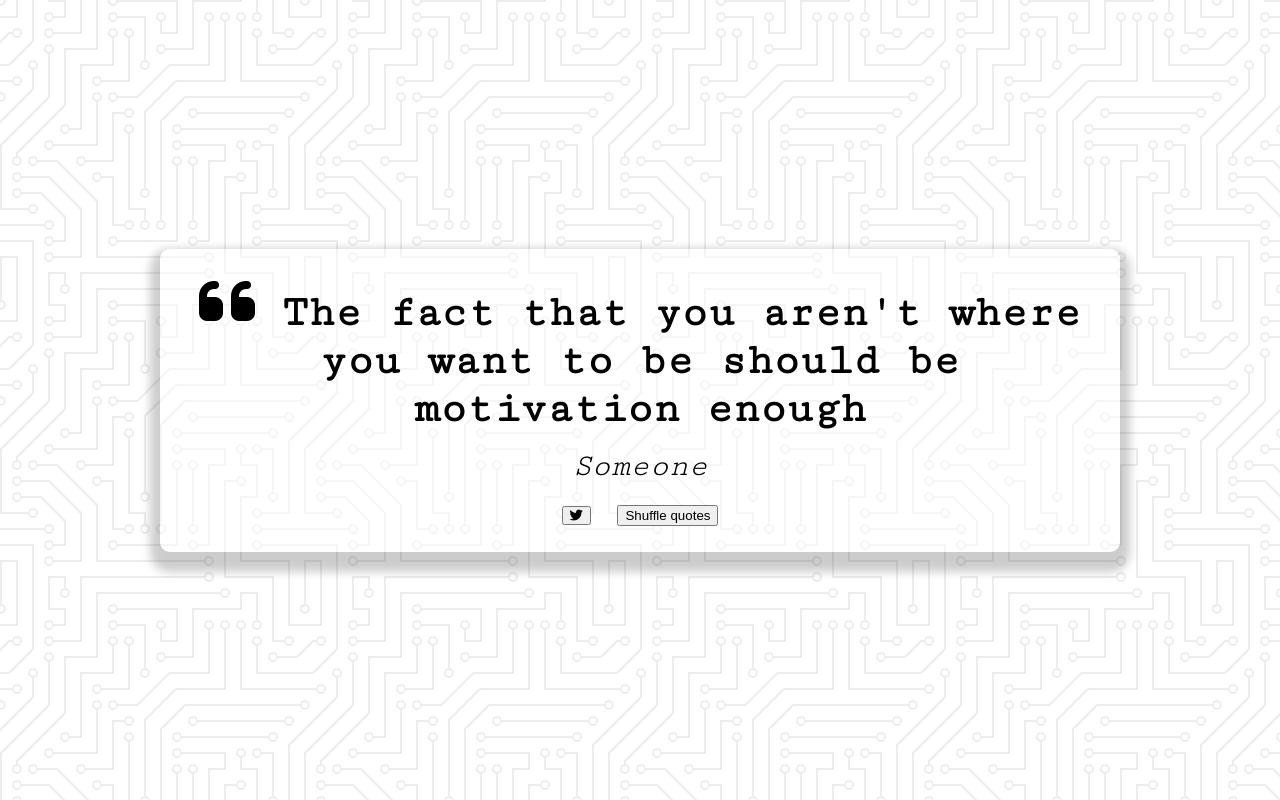
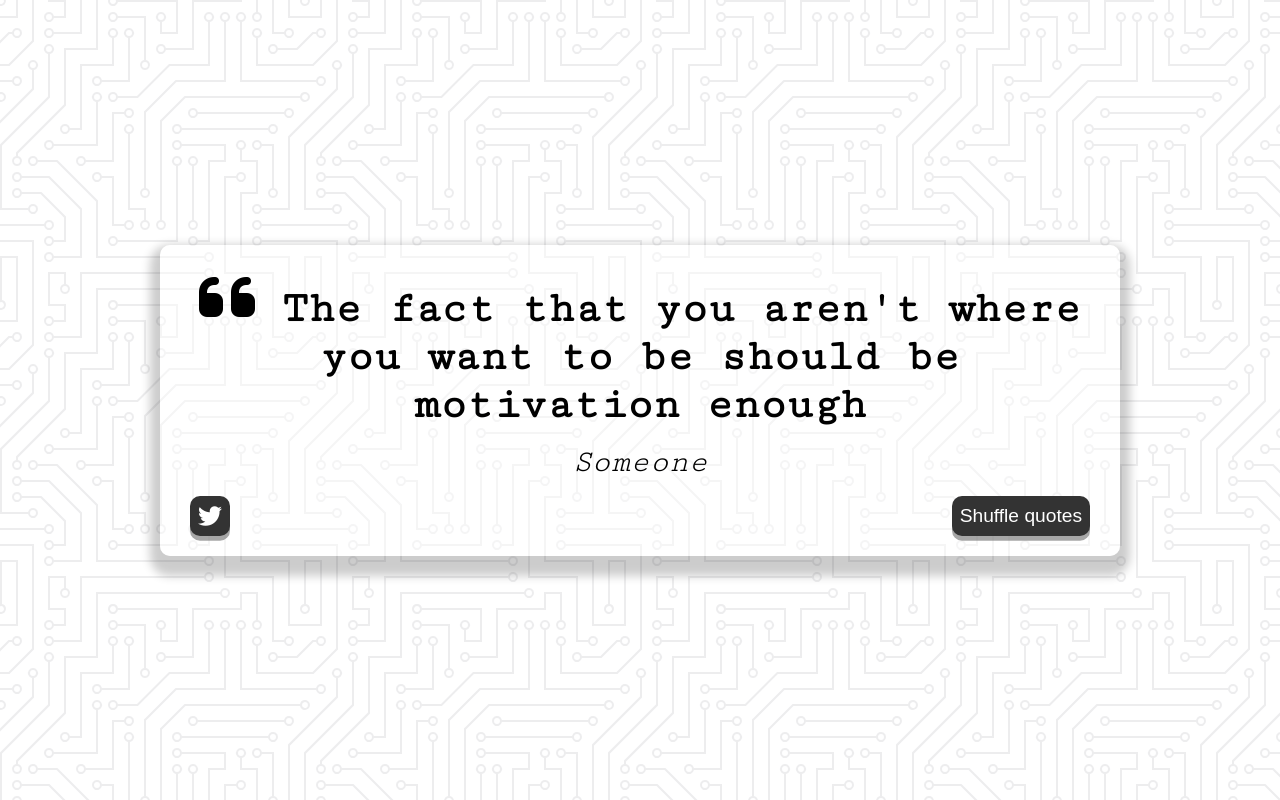
Before and after one commit to Strawhorse/Quote-generator, a plain HTML site: page index.html in a window 1280 px wide. Drawn offline with Linux system fonts and the light colour scheme.

Commit message:
Updated CSS to manipulate buttons

```diff
--- a/style.css
+++ b/style.css
@@ -54,6 +54,51 @@ body{
     font-weight: 400;
 }
 
+.button-container{
+    margin-top: 16px;
+    display: flex;
+    justify-content: space-between;
+}
+
+button{
+    cursor: pointer;
+    font-size: 1.2rem;
+    height: 2.5rem;
+    border: none;
+    border-radius: 10px;
+    -webkit-border-radius: 10px;
+    -moz-border-radius: 10px;
+    -ms-border-radius: 10px;
+    -o-border-radius: 10px;
+    color: #fff;
+    background: #333;
+    outline: none;
+    padding: 0.5rem;
+    box-shadow: 0 0.3rem rgba(121, 121, 121, 0.65);
+}
+
+button:hover{
+    filter: brightness(110%);
+    -webkit-filter: brightness(110%);
+}
+
+button:active{
+    transform: translate(0, 0.3rem);
+    -webkit-transform: translate(0, 0.3rem);
+    -moz-transform: translate(0, 0.3rem);
+    -ms-transform: translate(0, 0.3rem);
+    -o-transform: translate(0, 0.3rem);
+    box-shadow: 0 0.1rem rgba(255, 255, 255, 0.65);
+}
+
+.twitter-button:hover{
+    color: #38a1f3;
+}
+
+.fa-twitter{
+    font-size: 1.5rem;
+}
+
 /* Media Query: Tablet or smaller */
 @media screen and (max-width: 1000px) {
     .quote-container {
```
